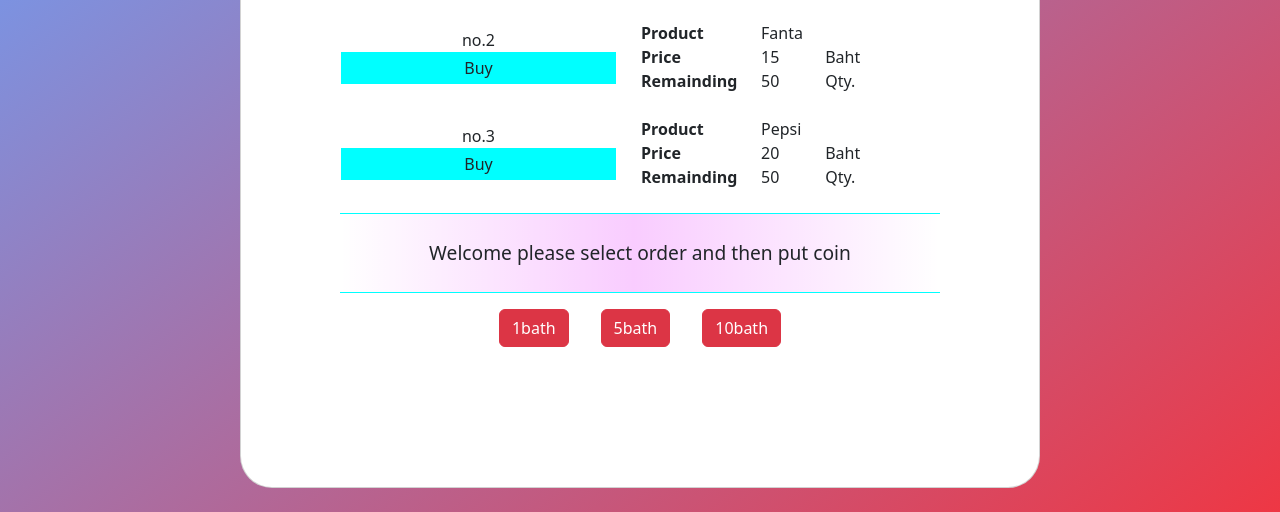
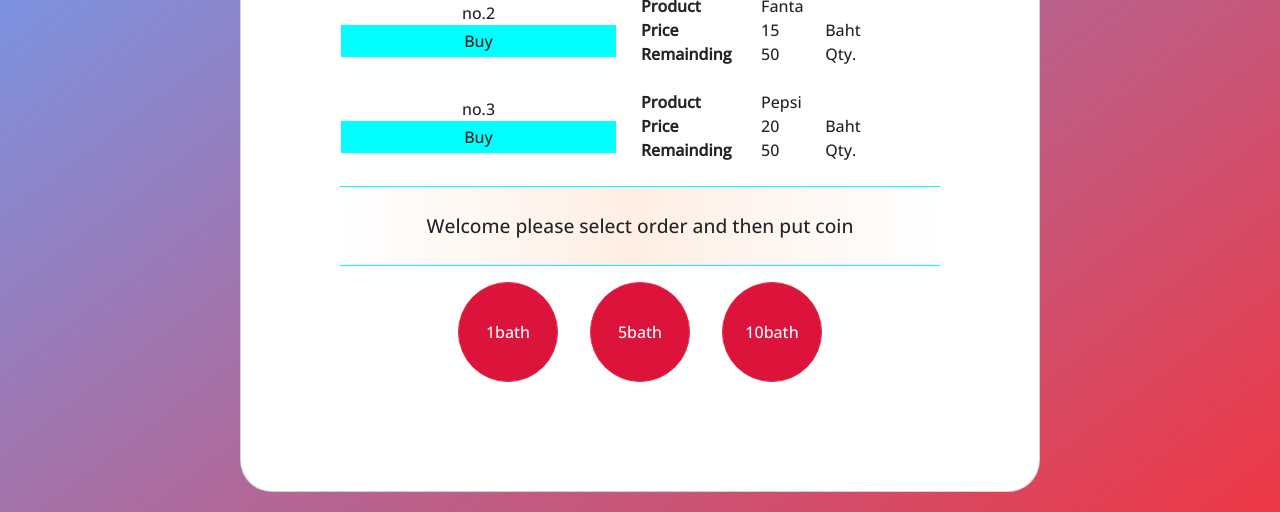
Before and after one commit to imauice/vender-machine2, a website: page app/index.html in a window 1280 px wide. Shown: the part 288-800 px from the top of the page. Drawn offline with nearby package versions, Linux system fonts and the light colour scheme.

Commit message:
modified:   app/app.module.js 	modified:   app/index.html 	modified:   app/public/styles/style.css

```diff
--- a/app/app.module.js
+++ b/app/app.module.js
@@ -60,7 +60,7 @@
         //machine methode
 
         machine.addstock = function () {
-            machine.products.push({ stock: 50 });
+            machine.products.forEach((data)=>data.push({stock:50}));
         };
 
         var selectProductPrice;
--- a/app/index.html
+++ b/app/index.html
@@ -11,7 +11,7 @@
 </head>
   <body>
     <div class="container-fluid">
-    <div class="machine-body card mx-3 px-3 py-3 mt-3" ng-controller="AppController as control">
+    <div class="machine-body card mx-3 px-3 py-3 my-3" ng-controller="AppController as control">
         <h1 class="logo">Vender machine</h1>
 
         <div class="product">
--- a/app/public/styles/style.css
+++ b/app/public/styles/style.css
@@ -1,5 +1,9 @@
-@import url('https://fonts.googleapis.com/css2?family=Audiowide&display=swap');
+@import url('https://fonts.googleapis.com/css2?family=Audiowide&display=swap&family=Open+Sans:wght@500&display=swap');
 
+body{
+    font-family: 'Open Sans',sans-serif;
+    font-weight: 500;
+}
 ul{
     list-style: none;
     padding: 0;
@@ -22,7 +26,7 @@
     flex-direction: column;
     justify-content: center;
     align-items: center;
-    height: 100vh;
+    min-height: 100vh;
 }
 .machine-body{
     margin: auto;
@@ -33,7 +37,7 @@
     align-items: center;
     border-radius: 2rem;
     background-color: white;
-    height: 95vh;
+    min-height: 95vh;
     width: 100%;
     max-width: 800px;
 }
@@ -61,12 +65,24 @@
     padding: 25px 25px 25px 25px;
     font-size: 1.2rem;
     background: rgb(131,58,180);
-background: -moz-linear-gradient(90deg, rgba(131,58,180,0) 0%, rgba(225, 0, 255, 0.2) 49%, rgba(252,176,69,0) 100%);
-background: -webkit-linear-gradient(90deg, rgba(131,58,180,0) 0%,  rgba(225, 0, 255, 0.2) 49%, rgba(252,176,69,0) 100%);
-background: linear-gradient(90deg, rgba(131,58,180,0) 0%,  rgba(225, 0, 255, 0.2) 49%, rgba(252,176,69,0) 100%);
+background: -moz-linear-gradient(90deg, rgba(131,58,180,0) 0%, rgba(255, 102, 0, 0.11) 49%, rgba(252,176,69,0) 100%);
+background: -webkit-linear-gradient(90deg, rgba(131,58,180,0) 0%,  rgba(255, 102, 0, 0.11) 49%, rgba(252,176,69,0) 100%);
+background: linear-gradient(90deg, rgba(131,58,180,0) 0%,  rgba(255, 102, 0, 0.11) 49%, rgba(252,176,69,0) 100%);
 filter: progid:DXImageTransform.Microsoft.gradient(startColorstr="#833ab4",endColorstr="#fcb045",GradientType=1);
 }
 
 .item:hover{
     border: 1px solid chocolate;
 }
+
+.buy-btn:hover{
+    background-color: chartreuse;
+}
+
+.btn-danger{
+    width: 100px;
+    aspect-ratio: 1;
+    background-color: crimson;
+    padding: 15px;
+    border-radius: 50%;
+}
```
